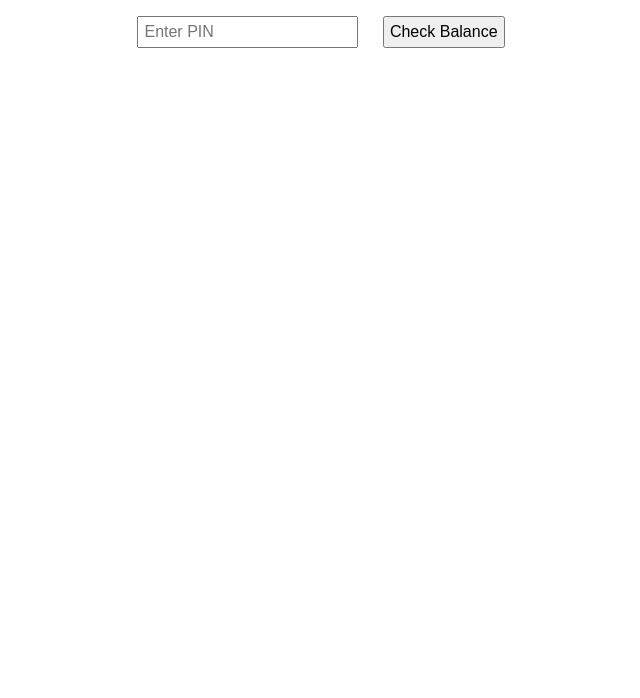
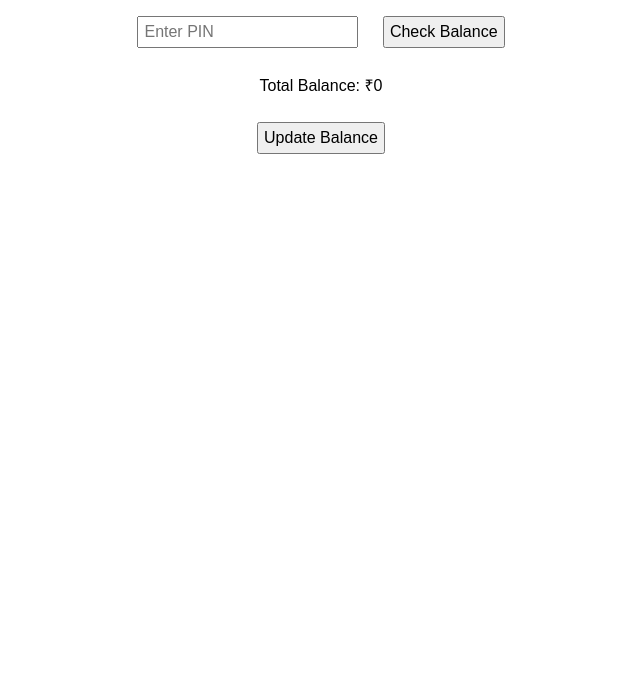
Before and after one commit to simon-ghosh-07/Gullak-Balance, a plain HTML site: page index.html in a window 1280 px wide. Shown: the part 102-800 px from the top of the page, without its empty margins (319-959 px from the left). Drawn offline with Linux system fonts and the light colour scheme.

Commit message:
Update index.html

```diff
--- a/index.html
+++ b/index.html
@@ -9,8 +9,11 @@
 <body>
     <h1>Gullak Balance</h1>
     <input type="password" id="pin" placeholder="Enter PIN">
-    <button onclick="checkBalance()">Check Balance</button>
-    <p id="balance" style="display:none;">Total Balance: ₹<span id="amount">0</span></p>
+    <button id="checkBalance">Check Balance</button>
+    <p>Total Balance: <span id="balance">₹0</span></p>
+
+    <!-- New Update Balance Button -->
+    <button id="updateBalance">Update Balance</button>
 
     <script src="script.js"></script>
 </body>
```
